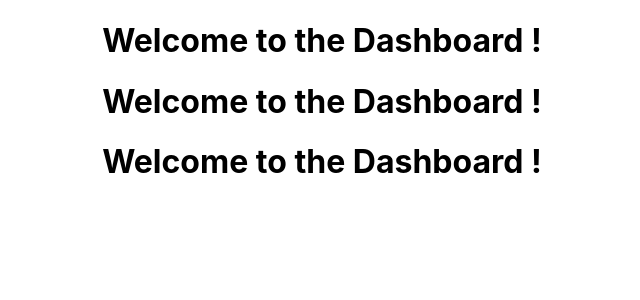
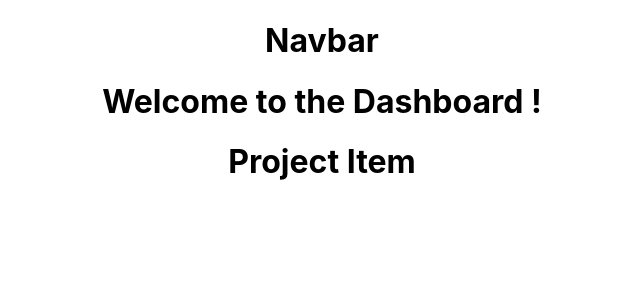
Before and after one commit to m1666/MannPPMTool, a React (Create React App) app in the folder ppmtool-react-client/: page / in a window 1280 px wide. Shown: the top 300 px of the page, without its empty margins (318-958 px from the left). Built offline with nearby package versions, Linux system fonts and the light colour scheme.

Commit message:
第二次Reactt课程

```diff
--- a/ppmtool-react-client/src/App.js
+++ b/ppmtool-react-client/src/App.js
@@ -1,12 +1,12 @@
 import React from "react";
 import "./App.css";
 import Dashboard from "./components/Dashboard";
+import Header from "./components/Layout/Header";
 
 function App() {
   return (
     <div className="App">
-      <Dashboard />
-      <Dashboard />
+      <Header />
       <Dashboard />
     </div>
   );
--- a/ppmtool-react-client/src/components/Dashboard.js
+++ b/ppmtool-react-client/src/components/Dashboard.js
@@ -1,8 +1,14 @@
 import React, { Component } from "react";
+import ProjectItem from "./Project/ProjectItem";
 
 class Dashboard extends Component {
   render() {
-    return <h1>Welcome to the Dashboard !</h1>;
+    return (
+      <div>
+        <h1>Welcome to the Dashboard !</h1>
+        <ProjectItem />
+      </div>
+    );
   }
 }
 
--- /dev/null
+++ b/ppmtool-react-client/src/components/Layout/Header.js
@@ -0,0 +1,13 @@
+import React, { Component } from "react";
+
+class Header extends Component {
+  render() {
+    return (
+      <div>
+        <h1>Navbar</h1>
+      </div>
+    );
+  }
+}
+
+export default Header;
--- /dev/null
+++ b/ppmtool-react-client/src/components/Project/ProjectItem.js
@@ -0,0 +1,9 @@
+import React, { Component } from "react";
+
+class ProjectItem extends Component {
+  render() {
+    return <h1>Project Item</h1>;
+  }
+}
+
+export default ProjectItem;
```
